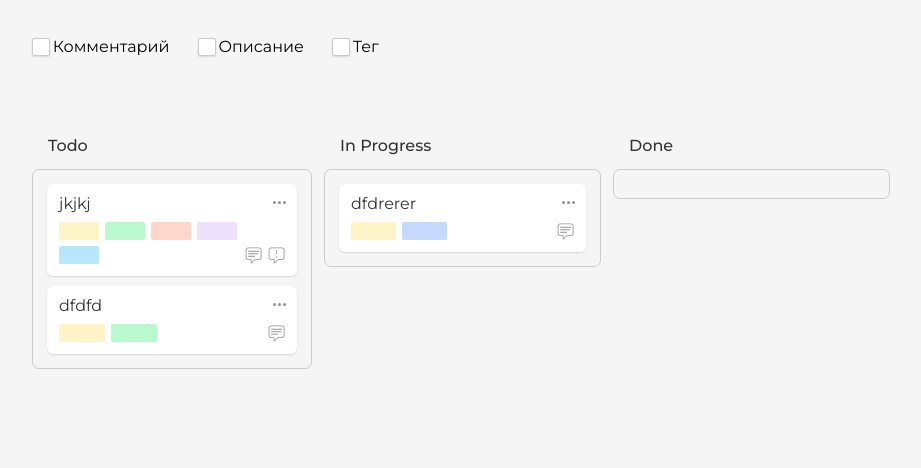
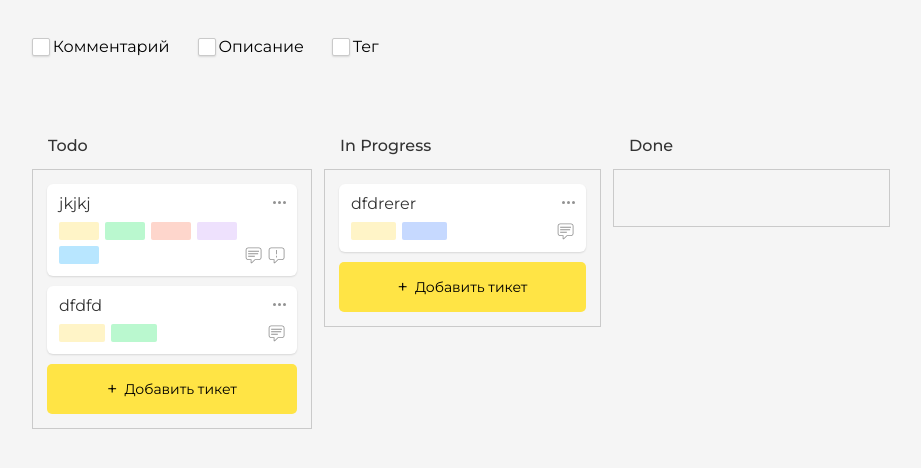
Before and after one commit to Anastasia951/todo, a React (Create React App) app: page / in a window 1280 px wide. Shown: the top 468 px of the page, without its empty margins (8-929 px from the left). Built offline with nearby package versions, Linux system fonts and the light colour scheme.

Commit message:
created button component

```diff
--- /dev/null
+++ b/src/components/Button/Button.module.scss
@@ -0,0 +1,16 @@
+$yellow: #ffe445;
+
+button {
+  border: none;
+  font: inherit;
+  background: none;
+}
+.add-ticket {
+  background: $yellow;
+  border-radius: 5px;
+  text-align: center;
+  font-size: (14rem / 16);
+  display: flex;
+  align-items: center;
+  justify-content: center;
+}
--- /dev/null
+++ b/src/components/Button/Button.tsx
@@ -0,0 +1,11 @@
+import React from 'react'
+import cn from 'classnames'
+import styles from './Button.module.scss'
+interface ButtonProps {
+  children?: React.ReactNode
+  type: string
+}
+
+export function Button({ children, type = 'default' }: ButtonProps) {
+  return <button className={cn(styles.button, styles[type])}>{children}</button>
+}
--- a/src/components/Column/Column.module.scss
+++ b/src/components/Column/Column.module.scss
@@ -3,9 +3,7 @@ $borderColor: #cacaca;
   flex: 0 0 277px;
 }
 .tickets {
-  padding: calc(14em / 16);
   border-radius: 7px;
-  border: 1px solid $borderColor;
   min-height: 28px;
   & > *:not(:last-child) {
     margin-bottom: calc(10rem / 16);
@@ -19,3 +17,19 @@ $borderColor: #cacaca;
   line-height: calc(19 / 16);
   color: #333333;
 }
+.bordered {
+  border: 1px solid $borderColor;
+  padding: calc(14em / 16);
+  & > *:not(:last-child) {
+    margin-bottom: calc(10rem / 16);
+  }
+}
+button {
+  width: 100%;
+  padding: calc(14rem / 16) 5px;
+}
+.plus {
+  display: inline-block;
+  margin-right: 7px;
+  font-size: 18px;
+}
--- a/src/components/Column/Column.tsx
+++ b/src/components/Column/Column.tsx
@@ -4,6 +4,7 @@ import styles from './Column.module.scss'
 import { useSelector } from 'react-redux'
 import { getTicketsByType } from '../../store/tickets/ticketsSelectors'
 import { Ticket } from '../Ticket/Ticket'
+import { Button } from '../Button/Button'
 
 interface IColumnProps {
   title: string
@@ -15,10 +16,17 @@ export const Column = ({ title = '', type = 'todo' }: IColumnProps) => {
   return (
     <div className={cn(styles.column)}>
       <h4 className={cn(styles.title)}>{title}</h4>
-      <div className={cn(styles.tickets)}>
-        {tikcetsIds.map(id => (
-          <Ticket ticketId={id} key={id} />
-        ))}
+      <div className={cn(styles.bordered)}>
+        <div className={cn(styles.tickets)}>
+          {tikcetsIds.map(id => (
+            <Ticket ticketId={id} key={id} />
+          ))}
+        </div>
+        {type !== 'done' && (
+          <Button type='add-ticket'>
+            <span className={styles.plus}>+</span> Добавить тикет
+          </Button>
+        )}
       </div>
     </div>
   )
```
